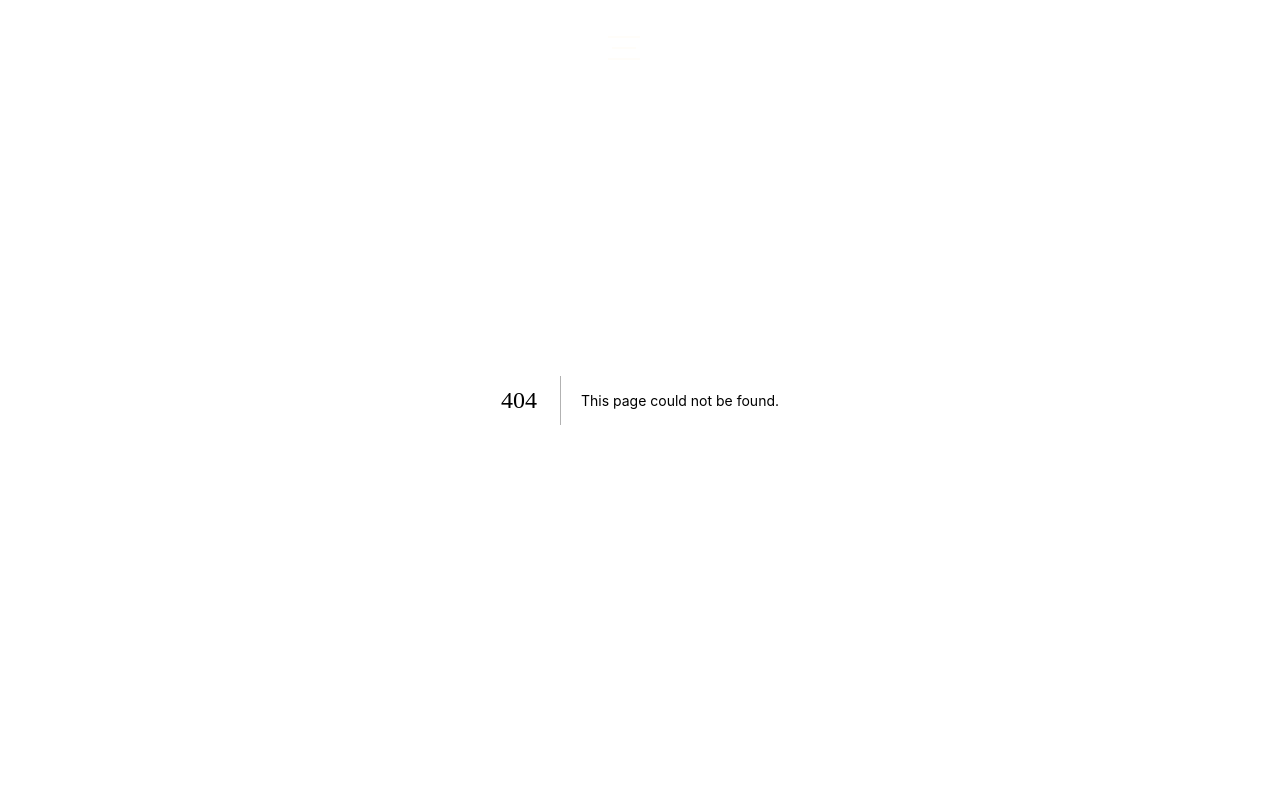
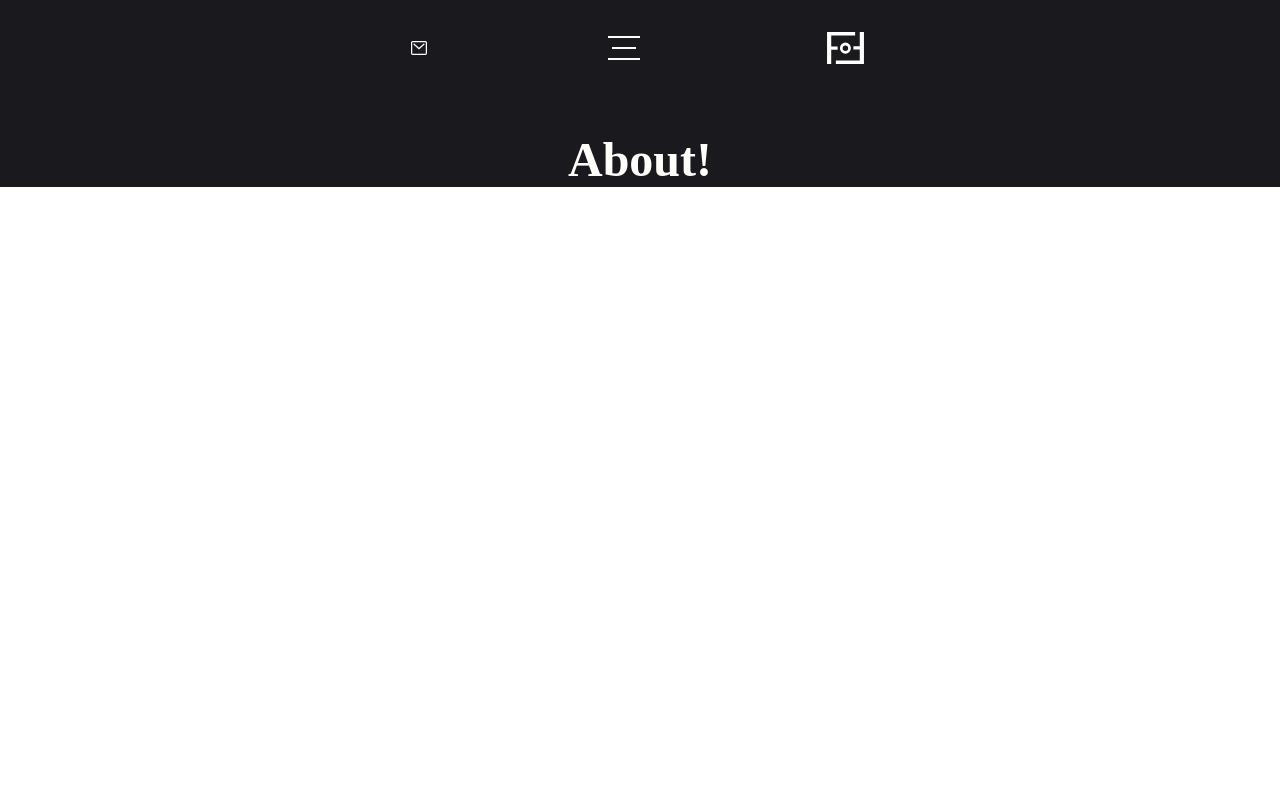
Before and after one commit to ZuzaUsakiewicz/future-of-furniture, a Next.js app: page /about in a window 1280 px wide. Before the commit this address had no page. Shown: the top 800 px of the page. Built offline with nearby package versions, Linux system fonts and the light colour scheme; a web font is replaced by a local one.

Commit message:
add swiper slider template

```diff
--- /dev/null
+++ b/pages/about.js
@@ -0,0 +1,43 @@
+import Head from "next/head";
+import Spacer from "../components/Spacer";
+// import Swiper core and required modules
+import SwiperCore, { Navigation, Pagination, Scrollbar, A11y } from "swiper";
+
+import { Swiper, SwiperSlide } from "swiper/react";
+import FlexContainer from "../components/FlexContainer";
+
+// Import Swiper styles
+
+// install Swiper modules
+SwiperCore.use([Navigation, Pagination, Scrollbar, A11y]);
+
+export default function About() {
+  return (
+    <FlexContainer>
+      <Head>
+        <title> | Future of Furniture |</title>
+      </Head>
+      <Spacer size={132} />
+      <h1>About!</h1>
+      <Swiper
+        spaceBetween={10}
+        slidesPerView={1}
+        navigation
+        pagination={{ clickable: true, dynamicBullets: true }}
+      >
+        <SwiperSlide>
+          <p>
+            Lorem ipsum dolor sit amet consectetur adipisicing elit. Minus,
+            quasi? Quod dolore expedita quasi cupiditate nobis, illum,
+            asperiores voluptates eius minima commodi rem nemo doloremque iusto
+            assumenda molestias eligendi fugiat.
+          </p>
+        </SwiperSlide>
+        <SwiperSlide>Slide 2</SwiperSlide>
+        <SwiperSlide>Slide 3</SwiperSlide>
+        <SwiperSlide>Slide 4</SwiperSlide>
+      </Swiper>
+      <Spacer size={132} />
+    </FlexContainer>
+  );
+}
```
